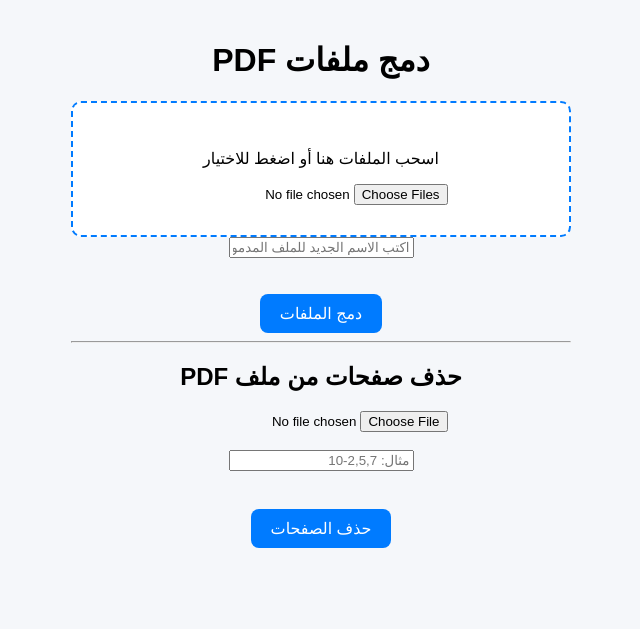
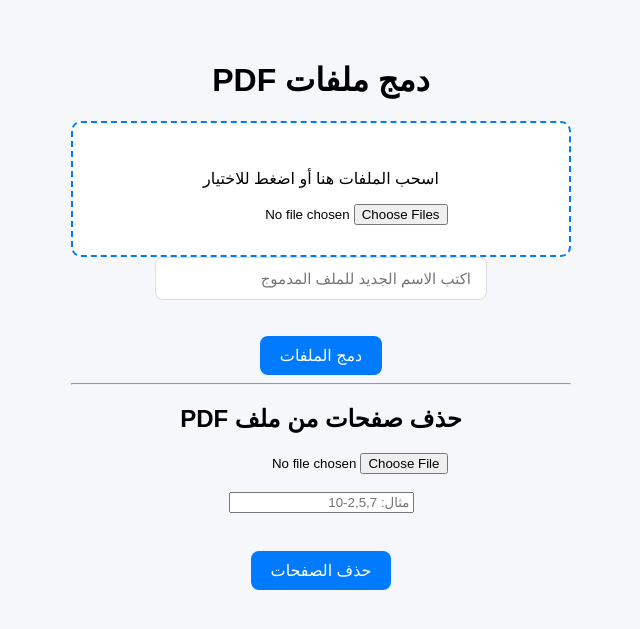
Before and after one commit to maf1250/PDF, a Flask app: page / in a window 1280 px wide. Shown: the top 629 px of the page, without its empty margins (319-959 px from the left). Run offline with Flask 3, Linux system fonts and the light colour scheme.

Commit message:
Update style.css

```diff
--- a/static/style.css
+++ b/static/style.css
@@ -9,6 +9,7 @@ body {
     max-width: 500px;
     margin: auto;
     text-align: center;
+    padding: 20px;
 }
 
 #drop-area {
@@ -60,3 +61,17 @@ button {
 .hidden {
     display: none;
 }
+#NewName {
+  padding: 12px 15px;
+  width: 60%;
+  border: 1px solid #ddd;
+  border-radius: 8px;
+  font-size: 15px;
+  transition: all 0.3s ease;
+}
+
+#NewName:focus {
+  border-color: #4CAF50;
+  box-shadow: 0 0 8px rgba(76, 175, 80, 0.3);
+  outline: none;
+}
```
